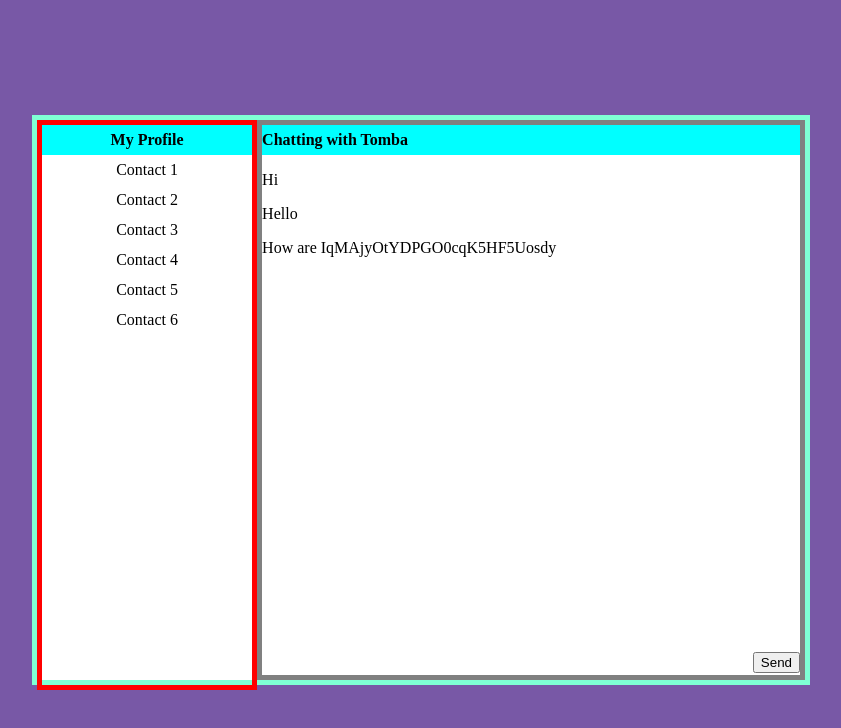
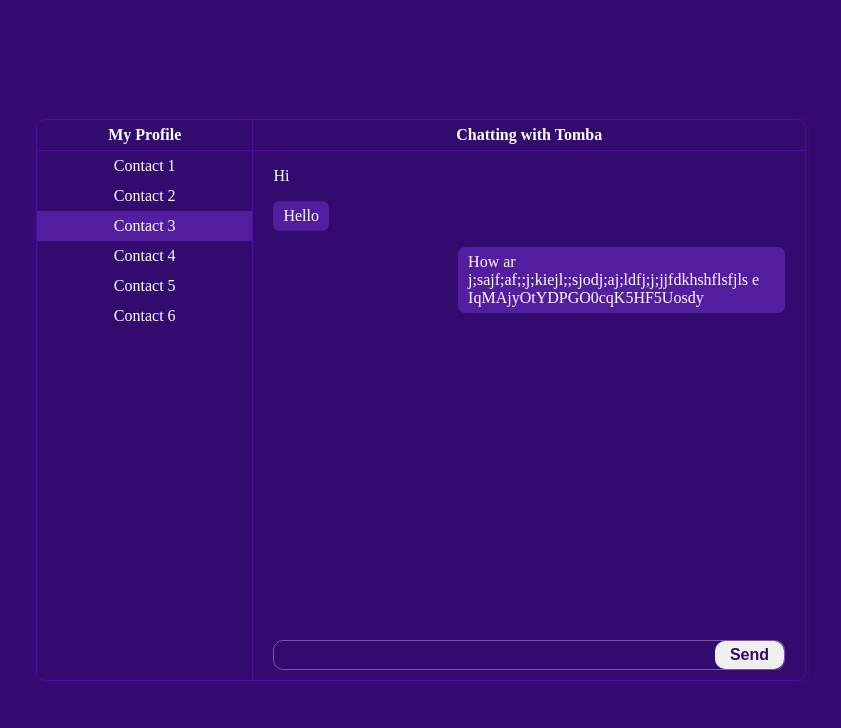
Before and after one commit to ningthoujamSwamikumar/demo-chat, a plain HTML site: page frontend/chat.html in a window 1280 px wide. Shown: the whole page, without its empty margins (219-1060 px from the left). Drawn offline with nearby package versions, Linux system fonts and the light colour scheme.

Commit message:
style the chat page

```diff
--- a/frontend/chat.html
+++ b/frontend/chat.html
@@ -21,7 +21,7 @@
                 <div id="my-contacts">
                     <p>Contact 1</p>
                     <p>Contact 2</p>
-                    <p>Contact 3</p>
+                    <p class="current-contact">Contact 3</p>
                     <p>Contact 4</p>
                     <p>Contact 5</p>
                     <p>Contact 6</p>
@@ -29,15 +29,18 @@
             </div>
             <div class="chat-container">
                 <div id="chat-header">Chatting with Tomba</div>
-                <div id="messages">
+                <div id="chats">
                     <p>Hi</p>
-                    <p>Hello</p>
-                    <p>How are IqMAjyOtYDPGO0cqK5HF5Uosdy</p>
+                    <p class="chat">Hello</p>
+                    <p class="chat right-chat">How ar j;sajf;af;;j;kiejl;;sjodj;aj;ldfj;j;jjfdkhshflsfjls e
+                        IqMAjyOtYDPGO0cqK5HF5Uosdy</p>
                 </div>
-                <form id="msg-form">
-                    <input id="new-msg" type="text">
-                    <button type="submit">Send</button>
-                </form>
+                <div class="msg-form-container">
+                    <form class="msg-form">
+                        <input id="new-msg" type="text">
+                        <button type="submit">Send</button>
+                    </form>
+                </div>
             </div>
         </div>
     </main>
--- a/frontend/css/chat.css
+++ b/frontend/css/chat.css
@@ -1,46 +1,45 @@
 body {
+    --primary-color-hex: #330a6e;
     padding: 0;
     margin: 0;
 }
 
 main {
-    background-color: #7858A6;
+    background-color: var(--primary-color-hex);
     height: 100dvh;
     width: 100dvw;
     display: flex;
     justify-content: center;
     align-items: center;
+    color: white;
 }
 
 .container {
     display: flex;
     height: 70%;
     width: 60%;
-    border: 5px solid aquamarine;
-    background-color: white;
+    border: 1px solid #4a0ca1;
+    border-radius: 10px;
+    box-shadow: 0 0 1px #4a0ca1, 0 0 2px 5px #370b74;
 }
 
 .contact-container {
     width: 300px;
     height: 100%;
-    border: 5px solid red;
     text-align: center;
+    border-right: 1px solid #4a0ca1;;
 }
 
 #my-profile {
     width: 100%;
     height: 30px;
-    background-color: aqua;
     font-weight: 800;
     font-size: medium;
     line-height: 30px;
+    border-bottom: 1px solid #4a0ca1;
 }
 
-#my-contacts {
-    row-gap: 2px;
-}
-
-#my-contacts > p {
+#my-contacts>p {
     margin: 0;
     height: 30px;
     line-height: 30px;
@@ -48,46 +47,98 @@ main {
     font-weight: 400;
 }
 
-#my-contacts > p:hover{
+#my-contacts>p:hover {
     cursor: pointer;
-    background-color: #7858A6;
+    background-color: #3c1178;
     color: white;
 }
 
-#chat {
-    flex-grow: 1;
+.current-contact {
+    background-color: #531d9f;
 }
 
 .chat-container {
     width: 100%;
-    overflow-y: auto;
-    border: 5px solid grey;
     position: relative;
 }
 
 #chat-header {
     width: 100%;
     height: 30px;
-    background-color: aqua;
     font-weight: 800;
     font-size: medium;
     line-height: 30px;
+    text-align: center;
+    border-bottom: 1px solid #4a0ca1;
 }
 
-#chat-container > p {
-    text-align: center;
+#chats {
+    padding: 0 20px;
 }
 
-#msg-form {
+
+.chat {
+    background-color: #531d9f;
+    width: fit-content;
+    padding: 6px 10px;
+    border-radius: 7px;
+    max-width: 60%;
+    text-wrap: wrap;
+}
+
+.right-chat {
+    margin-left: auto;
+}
+
+.msg-form-container {
     position: absolute;
-    bottom: 2px;
+    bottom: 0;
+    padding: 0 20px 10px 20px;
     width: 100%;
+    box-sizing: border-box;
+}
+
+.msg-form {
     display: flex;
     justify-content: center;
+    border: 1px solid #7858A6;
+    width: 100%;
+    height: 30px;
+    border-radius: 10px;
+    text-wrap: wrap;
+    box-sizing: border-box;
+}
+
+#new-msg {
+    font-size: medium;
+    line-height: 1rem;
+    padding: 0 10px 0 10px;
+}
+
+.msg-form > button {
+    border: none;
+    border-radius: 10px;
+    padding: 0 15px;
+    font-size: medium;
+    font-weight: 600;
+    color: var(--primary-color-hex);
+}
+
+.msg-form > button:hover {
+    cursor: pointer;
+    background-color: rgb(222, 208, 242);
 }
 
 #new-msg {
     width: 100%;
     outline: none;
     border: none;
+    background-color: inherit;
+    color: inherit;
+    border-top-left-radius: 10px;
+    border-bottom-left-radius: 10px;
 }
+
+#new-msg:focus {
+    background-color: #4c1994;
+}
```
